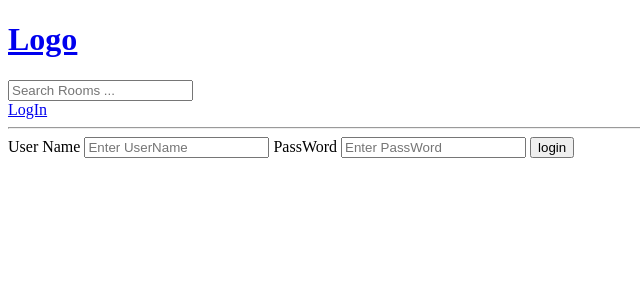
After one commit to AbdElMegeed-7/DescordClone, a Django app: template base/templates/base/login_register.html in a window 1280 px wide. The commit adds this page. Shown: the top 300 px of the page, without its empty margins (0-640 px from the left). Run offline with Django 4.2, Linux system fonts and the light colour scheme; the template is opened without the code that fills it, so the values that code supplies are empty.

Commit message:
User-LogIn & User-LogOut

```diff
--- a/base/templates/base/home.html
+++ b/base/templates/base/home.html
@@ -22,14 +22,13 @@
         </div>
       {% for topic in topics %}
         <div>
-          <h5>{{ room_count }}  are available </h5>
           <a href="{% url 'home' %}?q={{ topic.name }}">{{ topic.name }}</a>
         </div>
       {% endfor %}
-
     </div>
 
     <div>
+      <h5>{{ room_count }} are available </h5>
       <a href="{% url 'create-room' %}">CreateRoom</a>
       <div>
         {% for room in rooms %}
--- /dev/null
+++ b/base/templates/base/login_register.html
@@ -0,0 +1,20 @@
+{% extends 'main.html'%}
+
+{% block content %}
+
+    <div>
+        <form action="" method="POST">
+            {% csrf_token %}
+
+            <label for="">User Name</label>
+            <input type="text" name="username" placeholder="Enter UserName">
+
+            <label for="">PassWord</label>
+            <input type="password" name="password" placeholder="Enter PassWord">
+
+            <input type="submit" value="login">
+
+        </form>
+    </div>
+
+{% endblock content %}
--- a/base/urls.py
+++ b/base/urls.py
@@ -2,6 +2,9 @@ from django.urls import path
 from . import views
 
 urlpatterns = [
+    path('login/', views.loginpage, name='login'),
+    path('logout/', views.logoutUser, name='logout'),
+
     path('', views.home, name='home'),
     path('room/<str:pk>/', views.room, name='room'),
 
--- a/templates/main.html
+++ b/templates/main.html
@@ -7,7 +7,17 @@
   <title>DescordClone</title>
 </head>
 <body>
+
     {% include 'navbar.html' %}
+
+    {% if messages %}
+      <ul class="messages">
+        {% for message in messages %}
+        <li>{{ message }}</li>
+          {% endfor %}
+      </ul>
+    {% endif %}
+
     {% block content %}
 
 
--- a/templates/navbar.html
+++ b/templates/navbar.html
@@ -4,4 +4,10 @@
 <form action="{% url 'home' %}" method="GET">
     <input type="text" name="q" placeholder="Search Rooms ...">
 </form>
+
+{% if request.user.is_authenticated %}
+    <a href="{% url 'logout' %}">LogOut</a>
+{% else %}
+    <a href="{% url 'login' %}">LogIn</a>
+{% endif %}
 <hr>
```
Also changed, not shown: base/views.py (+30 -0 lines).
